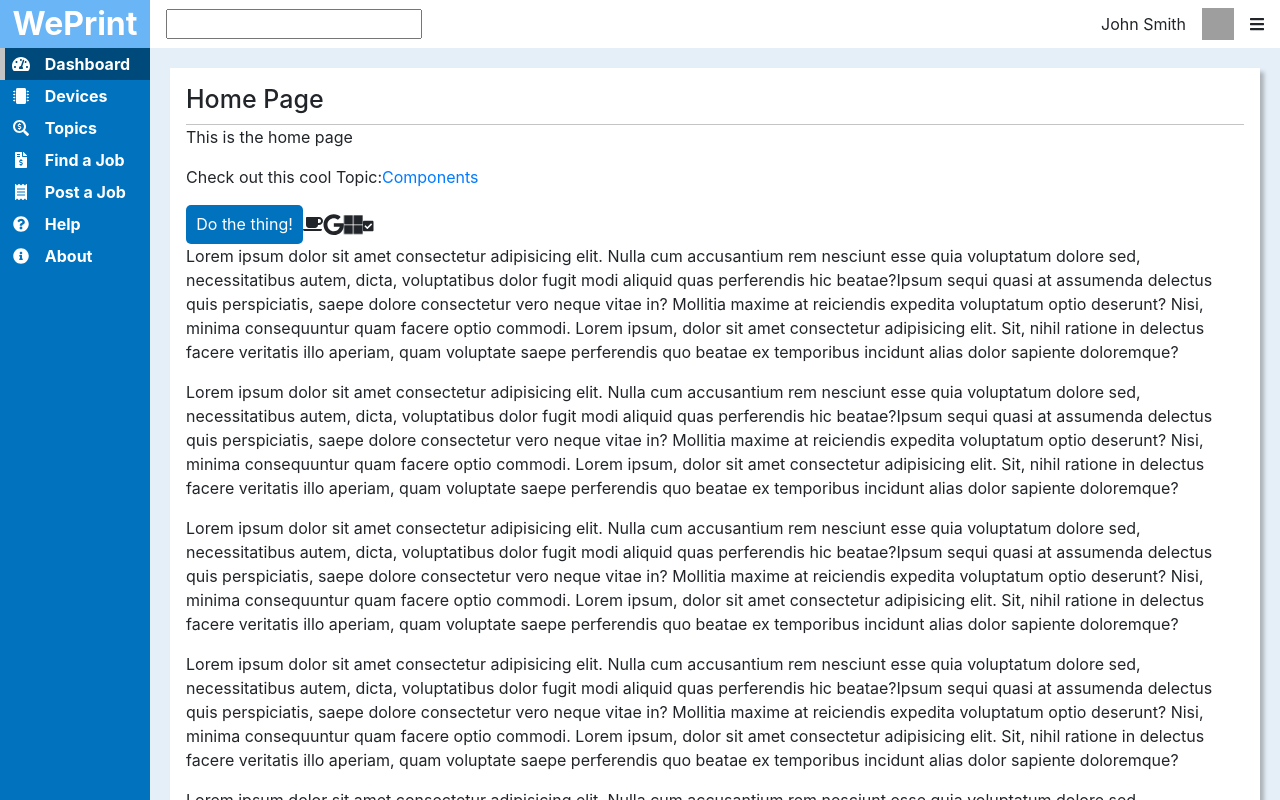
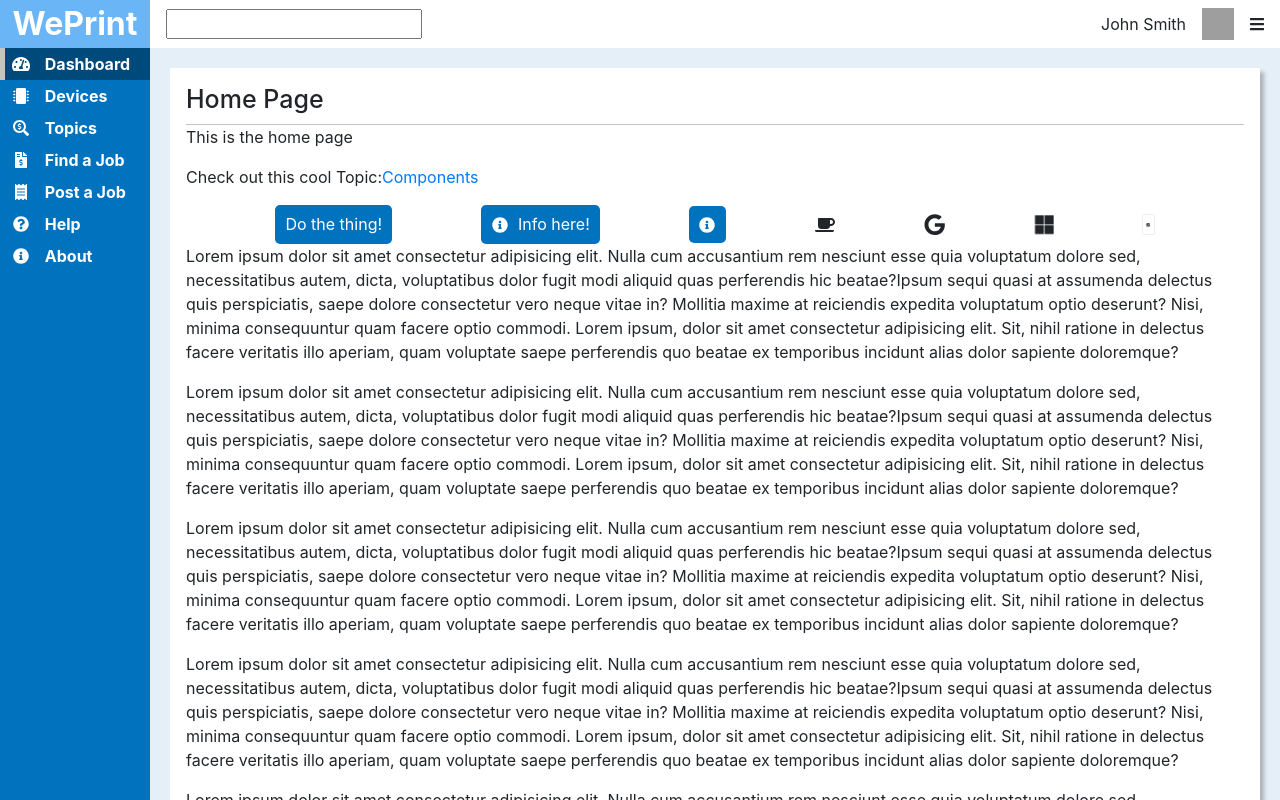
Before and after one commit to adam8797/WePrint, a React (Create React App) app in the folder src/WePrint/ClientApp/: page / in a window 1280 px wide. Built offline with nearby package versions, Linux system fonts and the light colour scheme; grey boxes are pictures that could not be loaded.

Commit message:
add icons to buttons

```diff
--- a/src/WePrint/ClientApp/src/components/button/button.jsx
+++ b/src/WePrint/ClientApp/src/components/button/button.jsx
@@ -1,6 +1,7 @@
 import React from 'react';
 import PropTypes from 'prop-types';
 import classNames from 'classnames';
+import { FontAwesomeIcon } from '@fortawesome/react-fontawesome';
 import './button.scss';
 
 export const ButtonType = {
@@ -14,7 +15,7 @@ export const ButtonSize = {
 };
 
 function Button(props) {
-  const { children, className, type, htmlType, size, ...rest } = props;
+  const { children, className, type, htmlType, size, icon, ...rest } = props;
 
   const buttonClass = classNames('button', className, `button--${size}`, `button--${type}`);
 
@@ -22,26 +23,29 @@ function Button(props) {
     // eslint-disable-next-line react/button-has-type
     <button {...rest} className={buttonClass} type={htmlType}>
       <div className="button__inner-container">
-        {/* {iconName && <Icon name={iconName} className="button__icon" />} */}
-        {children}
+        {icon && <FontAwesomeIcon icon={icon} className="button__icon" />}
+        {children && <div className="button__title">{children}</div>}
       </div>
     </button>
   );
 }
 
 Button.propTypes = {
-  children: PropTypes.oneOfType([PropTypes.arrayOf(PropTypes.node), PropTypes.node]).isRequired,
+  children: PropTypes.oneOfType([PropTypes.arrayOf(PropTypes.node), PropTypes.node]),
   className: PropTypes.string,
   type: PropTypes.oneOf(Object.values(ButtonType)),
   size: PropTypes.oneOf(Object.values(ButtonSize)),
   htmlType: PropTypes.string,
+  icon: PropTypes.string,
 };
 
 Button.defaultProps = {
+  children: '',
   className: '',
   type: ButtonType.PRIMARY,
   size: ButtonSize.SMALL,
   htmlType: 'button',
+  icon: '',
 };
 
 Button.Type = ButtonType;
--- a/src/WePrint/ClientApp/src/components/button/button.scss
+++ b/src/WePrint/ClientApp/src/components/button/button.scss
@@ -5,6 +5,15 @@
   padding: ms(-2);
   border: none;
   border-radius: 5px;
+
+  &__inner-container {
+    display: flex;
+    align-items: center;
+  }
+  // this solution feels a little hacky, maybe find something better
+  &__icon:not(:only-child) {
+    margin-right: ms(-2);
+  }
 
   &:hover,
   &:focus {
--- a/src/WePrint/ClientApp/src/views/home/home.jsx
+++ b/src/WePrint/ClientApp/src/views/home/home.jsx
@@ -3,20 +3,27 @@ import { Link } from 'react-router-dom';
 import { FontAwesomeIcon } from '@fortawesome/react-fontawesome';
 import { BodyCard, Button, SectionTitle } from '../../components';
 import Lorem from './components/lorem';
+import './home.scss';
 
 const HomePage = () => (
-  <BodyCard>
+  <BodyCard className="homepage">
     <SectionTitle title="Home Page" />
     <p>This is the home page</p>
     <p>
       Check out this cool Topic:
       <Link to="/topics/components">Components</Link>
     </p>
-    <Button type={Button.Type.PRIMARY}>Do the thing!</Button>
-    <FontAwesomeIcon icon="coffee" />
-    <FontAwesomeIcon icon={['fab', 'google']} size="lg" />
-    <FontAwesomeIcon icon={['fab', 'microsoft']} spin size="lg" />
-    <FontAwesomeIcon icon="check-square" bordered size="xs" />
+    <div className="homepage__examples">
+      <Button type={Button.Type.PRIMARY}>Do the thing!</Button>
+      <Button type={Button.Type.PRIMARY} icon="info-circle">
+        Info here!
+      </Button>
+      <Button type={Button.Type.PRIMARY} icon="info-circle" />
+      <FontAwesomeIcon icon="coffee" />
+      <FontAwesomeIcon icon={['fab', 'google']} size="lg" />
+      <FontAwesomeIcon icon={['fab', 'microsoft']} spin size="lg" />
+      <FontAwesomeIcon icon="check-square" border size="sm" />
+    </div>
     <Lorem />
     <Lorem />
     <Lorem />
--- /dev/null
+++ b/src/WePrint/ClientApp/src/views/home/home.scss
@@ -0,0 +1,7 @@
+.homepage {
+  &__examples {
+    display: flex;
+    justify-content: space-evenly;
+    align-items: center;
+  }
+}
```
